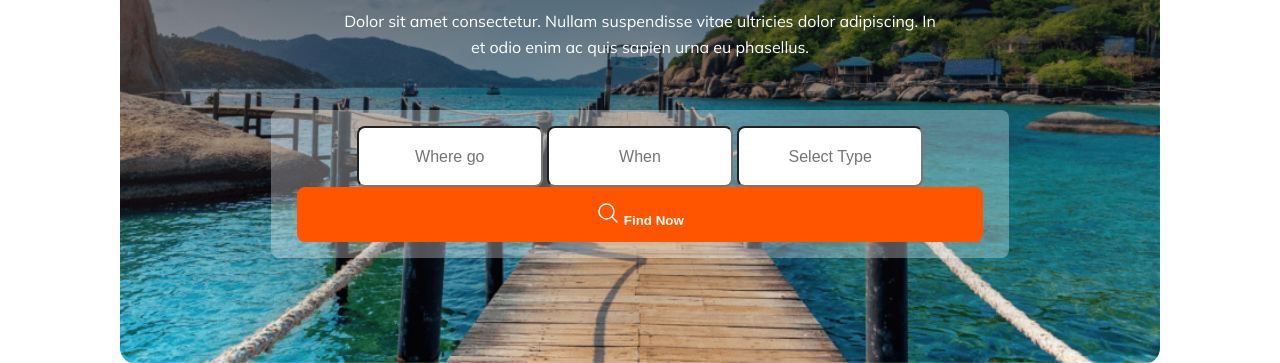
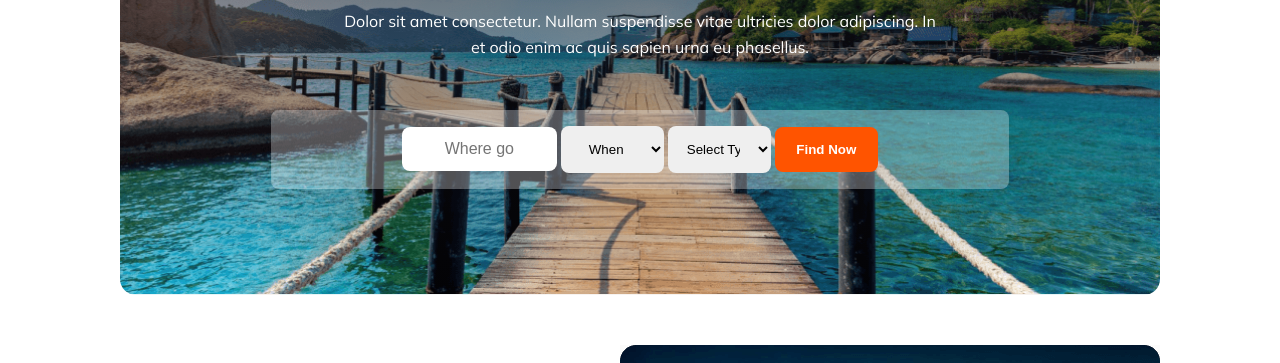
Before and after one commit to AyonHasan07/star-travel, a plain HTML site: page index.html in a window 1280 px wide. Shown: the part 360-723 px from the top of the page. Drawn offline with Linux system fonts and the light colour scheme.

Commit message:
debuggin

```diff
--- a/index.html
+++ b/index.html
@@ -38,14 +38,34 @@
             </div>
             <div class="form-section">
                 <form action="" class="form-container">
-                    <input type="text" placeholder="Where go" name="" id="">
 
-                    <input type="text" placeholder="When" id="">
+                        <input type="text" placeholder="Where go" name="" id="input1">
 
-                    <input type="text" placeholder="Select Type" name="" id="">
-                    <button type="submit" id=""> <svg xmlns="http://www.w3.org/2000/svg" width="24" height="24" viewBox="0 0 24 24" fill="none">
+
+
+
+
+                        <select name="When" id="">
+                            <option value="">When</option>
+                            <option value="Summer"></option>
+                            <option value="Winter"></option>
+                        </select>
+
+
+
+
+
+                        <select name="select-type" id="">
+                            <option value="">Select Type</option>
+                            <option value="River"></option>
+                            <option value="Muntain"></option>
+                        </select>
+
+
+                    <button type="submit" id="">
+                         <!-- <svg xmlns="http://www.w3.org/2000/svg" width="24" height="24" viewBox="0 0 24 24" fill="none">
                         <path d="M21 21L15.803 15.803M15.803 15.803C17.2096 14.3965 17.9998 12.4887 17.9998 10.4995C17.9998 8.51035 17.2096 6.60262 15.803 5.19605C14.3964 3.78947 12.4887 2.99927 10.4995 2.99927C8.51031 2.99927 6.60258 3.78947 5.196 5.19605C3.78943 6.60262 2.99922 8.51035 2.99922 10.4995C2.99922 12.4887 3.78943 14.3965 5.196 15.803C6.60258 17.2096 8.51031 17.9998 10.4995 17.9998C12.4887 17.9998 14.3964 17.2096 15.803 15.803Z" stroke="white" stroke-width="1.5" stroke-linecap="round" stroke-linejoin="round"/>
-                      </svg>
+                      </svg> -->
                         Find Now</button>
 
                 </form>
--- a/style/responsive.css
+++ b/style/responsive.css
@@ -13,6 +13,19 @@
     }
     .banner .banner-para{
         font-size: 14px;
+    }
+    /* form */
+    .form-section input{
+        width: 80%;
+        margin-bottom: 10px;
+    }
+    .form-section select{
+        width: 80%;
+        margin-bottom: 10px;
+    }
+    .form-container button{
+        width: 80%;
+
     }
     .tour-img img{
         width: 100%;
--- a/style/style.css
+++ b/style/style.css
@@ -100,23 +100,27 @@ background: linear-gradient(180deg, rgba(19, 19, 24, 0.80) 0%, rgba(19, 19, 24,
 
 .banner > .form-section{
     display: flex;
-    justify-content: center;
+    justify-content:space-evenly;
     align-items: center;
     width: 68%;
     max-width: 800px;
+    font-size: 1rem;
+    font-weight: 400;
     margin: 0 auto;
     /* padding-bottom: 106px; */
-    /* border: 2px solid black; */
+    /* border: solid  solid black; */
     border-radius: 8px;
     background: rgba(255, 255, 255, 0.30);
     padding: 16px;
 
 }
 
-.form-section{
+.form-section form{
+    align-items: center;
+
+}
 
 
-}
 
 .form-section input{
     border-radius: 8px;
@@ -124,17 +128,38 @@ background: linear-gradient(180deg, rgba(19, 19, 24, 0.80) 0%, rgba(19, 19, 24,
     color: rgba(19, 19, 24, 0.50);
     text-align: center;
     font-size: 1rem;
-    font-weight: 400;
-    padding: 16px;
-    width: 150px;
-    height: 25px;
+
+    padding: 13px 0;
+    width: 30%;
+
+    border: 0;
 }
+
+.form-section select{
+    width: 20%;
+    padding: 15px;
+    border-radius: 8px;
+    border: none;
+    text-align: center;
+    fo
+}
+
+.form-section select option{
+    color: rgba(19, 19, 24, 0.50);
+}
+
+
+/* .form-section #input1{
+    padding-bottom: 10px;
+    width: 170px;
+} */
 
 .form-container button{
     border-radius: 8px;
     background: #FF5400;
-    padding: 14px;
+    padding:15px ;
     color: #FFF;
+    width: 20%;
     font-weight: 700;
     text-align: center;
 }
@@ -287,7 +312,7 @@ section{
     max-width: 575px;
     padding: 30px 50px 30px 30px;
     margin-bottom: 13px;
-    /* border: 2px solid red; */
+    /* border: solid  solid red; */
 }
 
 .service .box1{
```
